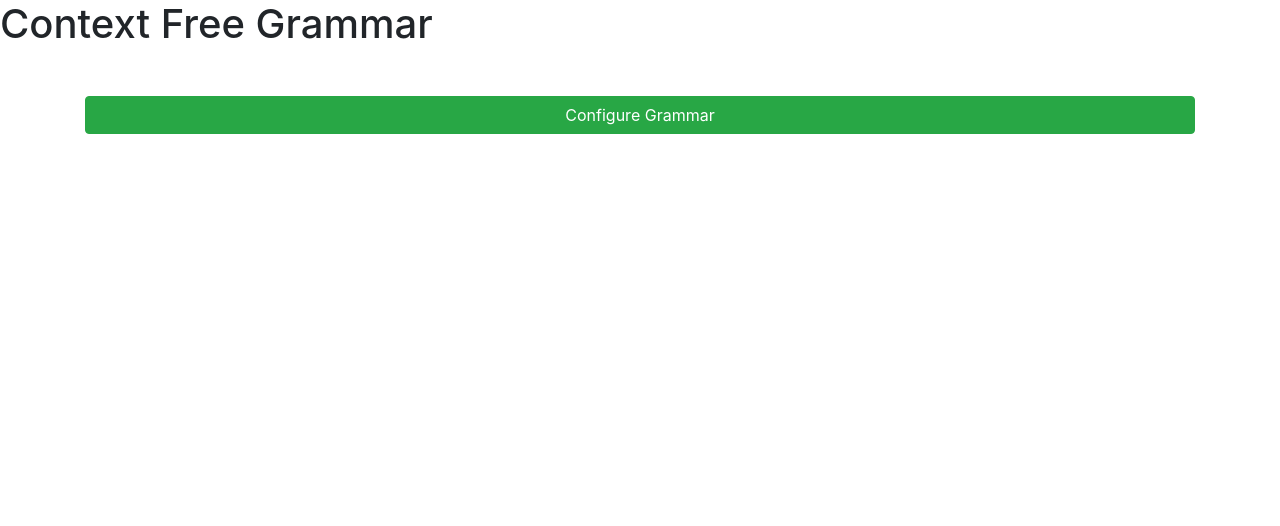
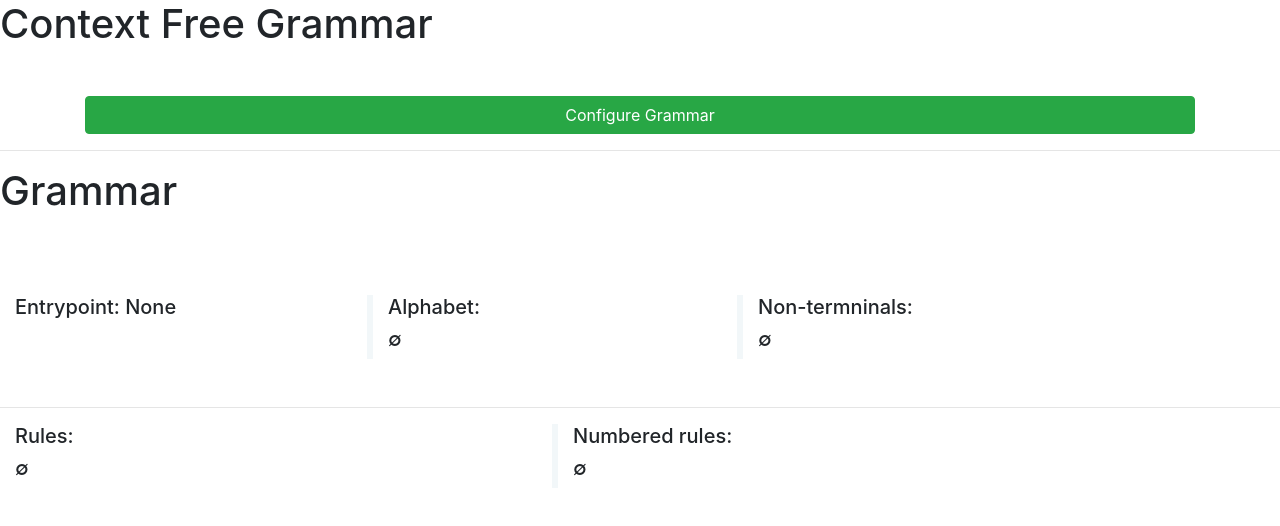
Before and after one commit to rht48/context-free-grammar, an Angular app: page /home in a window 1280 px wide. Shown: the top 526 px of the page. Built offline with nearby package versions, Linux system fonts and the light colour scheme.

Commit message:
Showed Configured grammar

```diff
--- a/src/app/models/grammar.ts
+++ b/src/app/models/grammar.ts
@@ -75,13 +75,23 @@ export class Grammar {
 
 export class Rule {
 
+    private id: number;
     private nonterminal: string;
     private productions: Production[];
 
     constructor() {
+        this.id = -1;
         this.nonterminal = "";
         this.productions = [];
-     }
+    }
+
+    setId(id: number): void {
+        this.id = id;
+    }
+
+    getId(): number {
+        return this.id;
+    }
 
     setNonTerminal(nt: string): void {
         this.nonterminal = nt;
--- a/src/app/pages/home/calc-grammar/calc-grammar.component.html
+++ b/src/app/pages/home/calc-grammar/calc-grammar.component.html
@@ -1 +1,25 @@
-<p>calc-grammar works!</p>
+<h1 style="margin-bottom: 2em;">Grammar</h1>
+<div class="container mb-5 row vertical-divider">
+    <div class="col-4">
+        <h5>Entrypoint: {{ showGrammarService.getEntryPoint(calculationsService.getGrammar()) }}</h5>
+    </div>
+    <div class="col-4 vertical-divider">
+        <h5>Alphabet: </h5>
+        <h5 [innerHTML]="showGrammarService.getAlphabet(calculationsService.getGrammar())"></h5>
+    </div>
+    <div class="col-4">
+        <h5>Non-termninals: </h5>
+        <h5 [innerHTML]="showGrammarService.getNonTerminals(calculationsService.getGrammar())"></h5>
+    </div>
+</div>
+<hr/>
+<div class="container mb-5 row vertical-divider">
+    <div class="col-6">
+        <h5>Rules: </h5>
+        <h5 [innerHTML]="showGrammarService.getRules(calculationsService.getGrammar())"></h5>
+    </div>
+    <div class="col-6">
+        <h5>Numbered rules: </h5>
+        <h5 [innerHTML]="showGrammarService.getNumberedRules(calculationsService.getGrammar())"></h5>
+    </div>
+</div>
--- a/src/app/pages/home/calc-grammar/calc-grammar.component.scss
+++ b/src/app/pages/home/calc-grammar/calc-grammar.component.scss
@@ -0,0 +1,16 @@
+.row.vertical-divider {
+    overflow: hidden;
+}
+.row.vertical-divider > div[class^="col-"] {
+    text-align: left;
+    padding-bottom: 100px;
+    margin-bottom: -100px;
+    border-left: 3px solid #F2F7F9;
+    border-right: 3px solid #F2F7F9;
+}
+.row.vertical-divider div[class^="col-"]:first-child {
+    border-left: none;
+}
+.row.vertical-divider div[class^="col-"]:last-child {
+    border-right: none;
+}
--- a/src/app/pages/home/calc-grammar/calc-grammar.component.ts
+++ b/src/app/pages/home/calc-grammar/calc-grammar.component.ts
@@ -1,4 +1,6 @@
 import { Component, OnInit } from '@angular/core';
+import { CalculationsService } from '../services/calculations.service';
+import { ShowGrammarService } from '../services/show-grammar.service';
 
 @Component({
   selector: 'app-calc-grammar',
@@ -7,9 +9,11 @@ import { Component, OnInit } from '@angular/core';
 })
 export class CalcGrammarComponent implements OnInit {
 
-  constructor() { }
+  constructor(public showGrammarService: ShowGrammarService,
+    public calculationsService: CalculationsService) { }
 
   ngOnInit(): void {
+    this.calculationsService
   }
 
 }
--- a/src/app/pages/home/config-grammar/config-grammar.component.ts
+++ b/src/app/pages/home/config-grammar/config-grammar.component.ts
@@ -14,10 +14,10 @@ export class ConfigGrammarComponent implements OnInit {
   // Used for showing the modal
   modalRef!: BsModalRef;
 
-  constructor(private modalService: BsModalService,
-              private grammarService: GrammarService,
-              private calculationsService: CalculationsService,
-              private showGrammarService: ShowGrammarService) { }
+  constructor(public modalService: BsModalService,
+              public grammarService: GrammarService,
+              public calculationsService: CalculationsService,
+              public showGrammarService: ShowGrammarService) { }
 
   ngOnInit(): void {
   }
--- a/src/app/pages/home/home.page.html
+++ b/src/app/pages/home/home.page.html
@@ -1,2 +1,6 @@
 <h1>Context Free Grammar</h1>
+
+
 <app-config-grammar></app-config-grammar>
+<hr/>
+<app-calc-grammar></app-calc-grammar>
--- a/src/app/pages/home/services/calculations.service.ts
+++ b/src/app/pages/home/services/calculations.service.ts
@@ -14,4 +14,8 @@ export class CalculationsService {
     this.grammar = grammar;
   }
 
+  getGrammar(): Grammar {
+    return this.grammar;
+  }
+
 }
--- a/src/app/pages/home/services/grammar.service.ts
+++ b/src/app/pages/home/services/grammar.service.ts
@@ -18,6 +18,7 @@ export class GrammarService {
       this.grammar.setEntryPoint(first[0]);
     }
     let right = [];
+    let counter = 1;
     for(const line of lines) {
       const separated = line.split(' -> ');
       if(separated.length > 1) {
@@ -27,6 +28,7 @@ export class GrammarService {
         right.push(rules);
         for(const r of rules.split(' | ')) {
           let rule = new Rule();
+          rule.setId(counter ++);
           let production = new Production();
           rule.setNonTerminal(nonterminal);
           for(const element of r.split(' ')) {
--- a/src/app/pages/home/services/show-grammar.service.ts
+++ b/src/app/pages/home/services/show-grammar.service.ts
@@ -1,4 +1,5 @@
 import { Injectable } from '@angular/core';
+import { RouterLink } from '@angular/router';
 import { Grammar } from 'src/app/models/grammar';
 
 @Injectable({
@@ -67,4 +68,23 @@ export class ShowGrammarService {
       return '&empty;';
     }
   }
+
+  getNumberedRules(grammar: Grammar): string {
+    if(grammar.getRules().length > 0) {
+      let str = '';
+      for(const rule of grammar.getRules()) {
+        const terms = rule.getProductions()[0].getTerms();
+        str += '(' + rule.getId() + ')  ' + rule.getNonTerminal() + ' &xrarr; '
+        if(terms.length === 1 && terms[0] === Grammar.EPSILON) {
+          str += '&epsilon;'
+        }else {
+          str += terms.join(' ');
+        }
+        str += '<br/>';
+      }
+      return str;
+    }else {
+      return '&empty;';
+    }
+  }
 }
```
